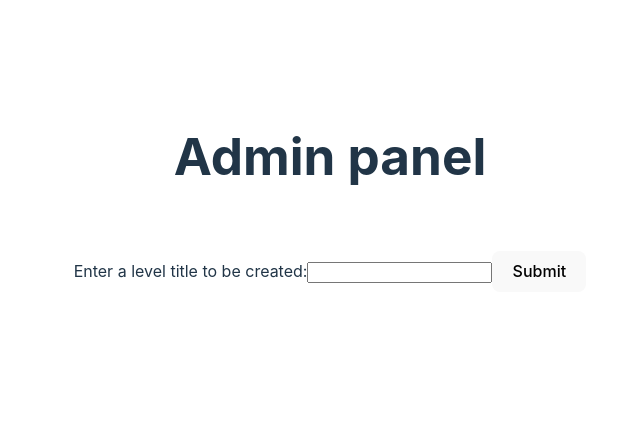
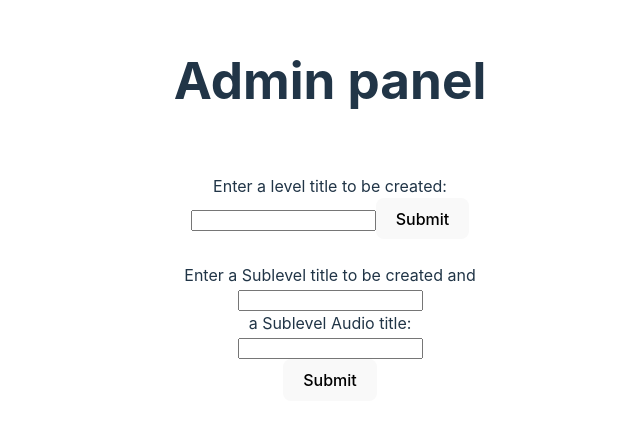
Before and after one commit to ezebarredo/loopcourse-server, a React (Vite) app in the folder admin-panel/: page / in a window 1280 px wide. Shown: the part 175-600 px from the top of the page, without its empty margins (310-950 px from the left). Built offline with nearby package versions, Linux system fonts and the light colour scheme.

Commit message:
get sublevel with question and answers done

```diff
--- a/admin-panel/components/level.jsx
+++ b/admin-panel/components/LevelCreate.jsx
@@ -1,7 +1,10 @@
 import { useState } from "react";
 import "/src/App.css";
+import SubLevelCreate from "./SubLevelCreate";
 
-export default function LevelUI() {
+let levelId = "";
+
+export default function LevelCreate() {
   const [data, setData] = useState(null);
   const [levelTitle, setlevelTitle] = useState("");
 
@@ -37,13 +40,15 @@ export default function LevelUI() {
         <form onSubmit={handleSubmitLevel}>
           <label>
             Enter a level title to be created:
+            <br />
             <input type="text" value={levelTitle} onChange={handleLevelTitle} />
             <button type="submit">Submit</button>
           </label>
-          <p>{data ? `New level create with title: ${data}` : ""}</p>
+          {data && <p>New level created with title:{data}</p>}
         </form>
+        <br />
+        <SubLevelCreate />
       </div>
-      <p className="read-the-docs"></p>
     </>
   );
 }
--- /dev/null
+++ b/admin-panel/components/SubLevelCreate.jsx
@@ -0,0 +1,73 @@
+import { useState } from "react";
+import "/src/App.css";
+
+export default function SubLevelCreate() {
+  const [data, setData] = useState(null);
+  const [subLevelTitle, SetSubLevelTitle] = useState("");
+  const [subLevelAudio, setSubLevelAudio] = useState("");
+
+  const handleSubLevelTitle = (event) => {
+    SetSubLevelTitle((subLevelTitle) => event.target.value);
+  };
+
+  const handleSubLevelAudio = (event) => {
+    setSubLevelAudio((subLevelAudio) => event.target.value);
+  };
+
+  const handleSubmitSublevel = async (event) => {
+    event.preventDefault();
+    try {
+      const response = await fetch(
+        "http://localhost:4000/api/:levelId/sub-levels",
+        {
+          method: "POST",
+          headers: {
+            "Content-Type": "application/json",
+          },
+          body: JSON.stringify({ title: subLevelTitle, audio: subLevelAudio }),
+        }
+      );
+      if (!response.ok) {
+        throw new Error("Network response failed");
+      }
+      const data = await response.json();
+      setData(data.newSubLevel);
+      console.log(data.newSubLevel);
+    } catch (error) {
+      console.error("Error", error);
+    }
+  };
+  return (
+    <>
+      <form onSubmit={handleSubmitSublevel}>
+        <label>
+          Enter a Sublevel title to be created and
+          <br />
+          <input
+            type="text"
+            value={subLevelTitle}
+            onChange={handleSubLevelTitle}
+          />
+          <label />
+          <br />
+          <label>
+            a Sublevel Audio title:
+            <br />
+            <input
+              type="text"
+              value={subLevelAudio}
+              onChange={handleSubLevelAudio}
+            />
+          </label>
+          <br />
+          <button type="submit">Submit</button>
+        </label>
+        {data && (
+          <p>
+            New Sublevel created with title:{data.title} and audio: {data.audio}
+          </p>
+        )}
+      </form>
+    </>
+  );
+}
--- a/admin-panel/src/App.jsx
+++ b/admin-panel/src/App.jsx
@@ -1,5 +1,5 @@
-import LevelUI from "../components/level";
+import LevelCreate from "../components/LevelCreate";
 
 export default function App() {
-  return <LevelUI />;
+  return <LevelCreate />;
 }
```
Also changed, not shown: 2 other files (tests, documents, lock files or other folders).
